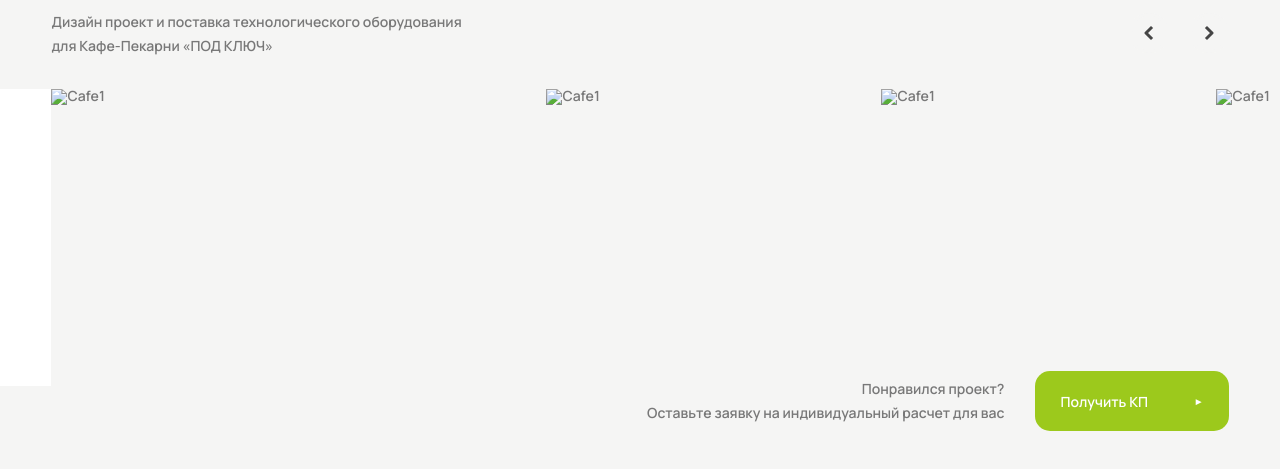
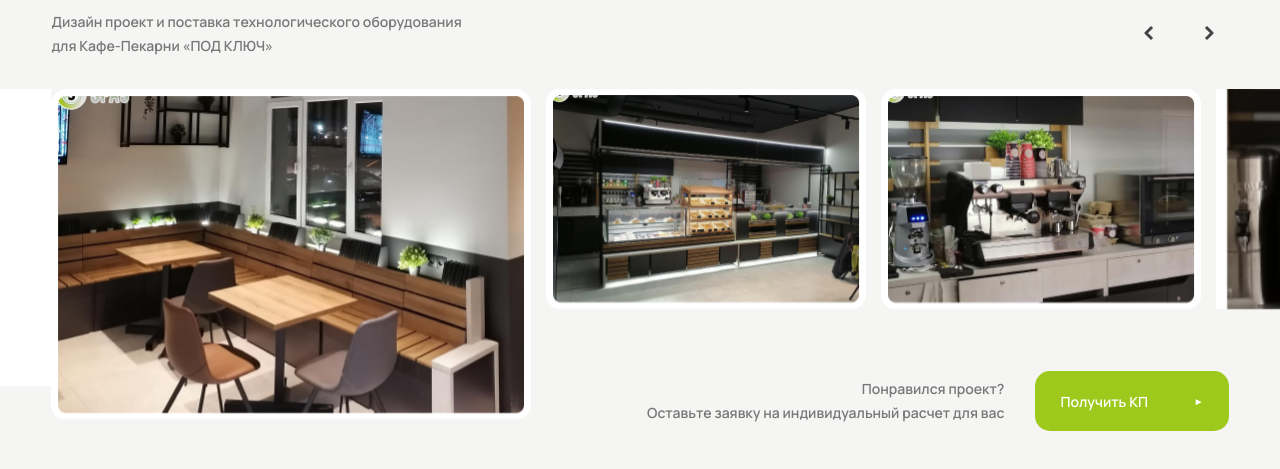
Before and after one commit to YoungProgrammer000/test, a plain HTML site: page index.html in a window 1280 px wide. Shown: the part 193-662 px from the top of the page. Drawn offline with nearby package versions, Linux system fonts and the light colour scheme; the site is published under a folder, as on GitHub Pages, so addresses that start at the root find nothing; a web font is replaced by a local one.

Commit message:
Update index.html

```diff
--- a/index.html
+++ b/index.html
@@ -45,25 +45,25 @@
 					<div class="portfolio__slider slider-portfolio swiper">
 						<div class="slider-portfolio__swiper swiper-wrapper">
 							<div class="slider-portfolio__slide swiper-slide">
-								<img src="/img/01.png" alt="Cafe1">
+								<img src="img/01.png" alt="Cafe1">
 							</div>
 							<div class="slider-portfolio__slide swiper-slide">
-								<img src="/img/02.png" alt="Cafe1">
+								<img src="img/02.png" alt="Cafe2">
 							</div>
 							<div class="slider-portfolio__slide swiper-slide">
-								<img src="/img/03.png" alt="Cafe1">
+								<img src="img/03.png" alt="Cafe3">
 							</div>
 							<div class="slider-portfolio__slide swiper-slide">
-								<img src="/img/04.png" alt="Cafe1">
+								<img src="img/04.png" alt="Cafe4">
 							</div>
 							<div class="slider-portfolio__slide swiper-slide">
-								<img src="/img/02.png" alt="Cafe1">
+								<img src="img/02.png" alt="Cafe5">
 							</div>
 							<div class="slider-portfolio__slide swiper-slide">
-								<img src="/img/01.png" alt="Cafe1">
+								<img src="img/01.png" alt="Cafe6">
 							</div>
 							<div class="slider-portfolio__slide swiper-slide">
-								<img src="/img/03.png" alt="Cafe1">
+								<img src="img/03.png" alt="Cafe7">
 							</div>
 						</div>
 					</div>
```
